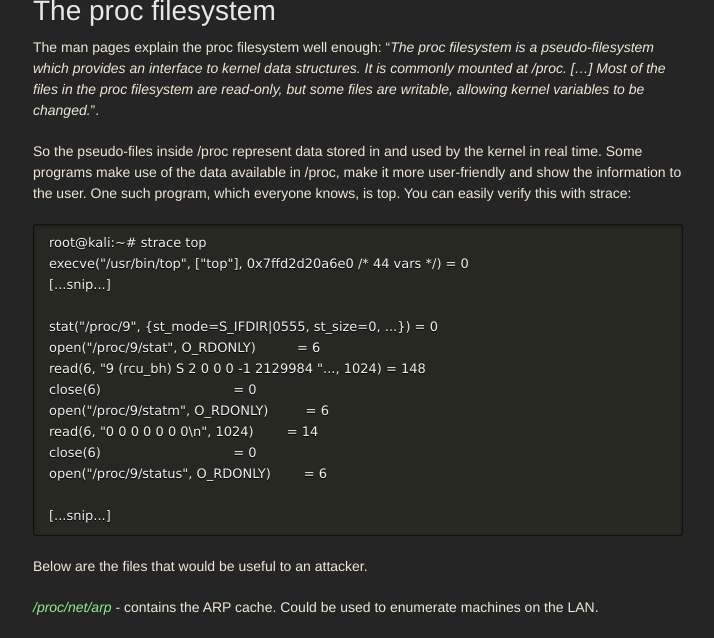
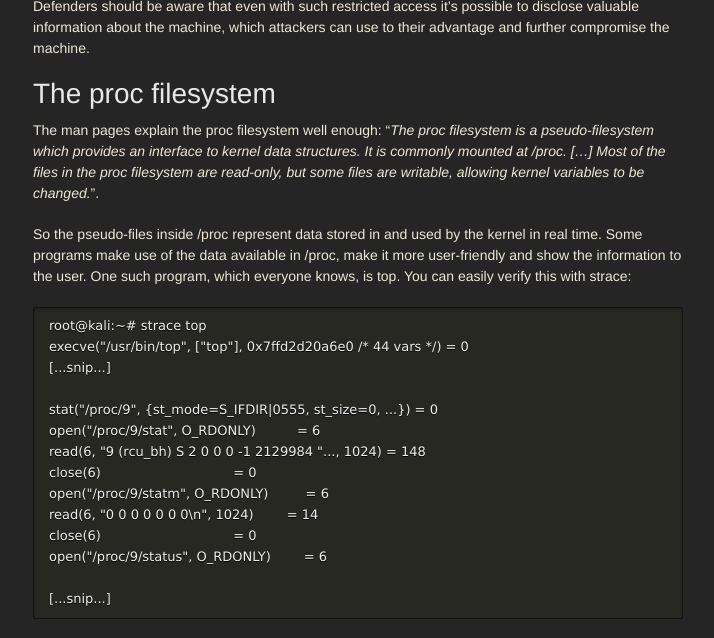
Before and after one commit to idafchev/idafchev.github.io, a Jekyll site: the page built from _posts/2018-03-05-linux_proc_enum.md, in a window 1280 px wide and 900 px high, scrolled down 1194 px, cut to the strip 262-900 px from the top of the window. Shown: the whole strip, without its empty margins (282-996 px from the left). Built offline with Jekyll 4.4.1, drawn with Linux system fonts in a browser that asks for light colours; nearby versions of some CDN libraries; some web fonts are replaced; comment, search, counter and statistics services are not loaded.

Commit message:
Update 2018-03-05-linux_proc_enum.md

```diff
--- a/_posts/2018-03-05-linux_proc_enum.md
+++ b/_posts/2018-03-05-linux_proc_enum.md
@@ -20,6 +20,8 @@ But attackers can enumerate much more than just files, when they have file read
 
 Below is an example of XXE exploit to list running processes without the need of command execution.
 ![xxe_vulnerability](/images/linux_proc_enum/xxe02.png)
+
+Defenders should be aware that even with such restricted access it's possible to disclose valuable information about the machine, which attackers can use to their advantage and further compromise the machine.
 
 # <a name="proc"></a> The proc filesystem
 The man pages explain the proc filesystem well enough: "*The proc filesystem is a pseudo-filesystem which provides an interface to kernel data structures. It is commonly mounted at /proc. [...] Most of the files in the proc filesystem are read-only, but some files are writable, allowing kernel variables to be changed.*".
```
